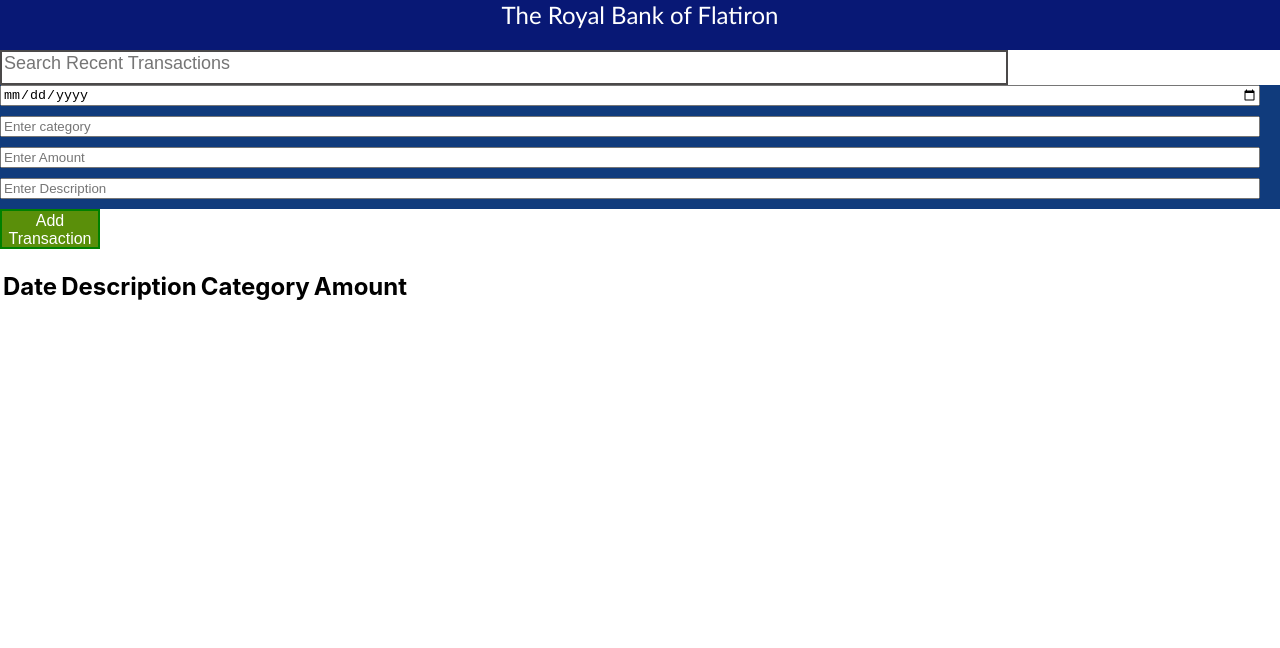
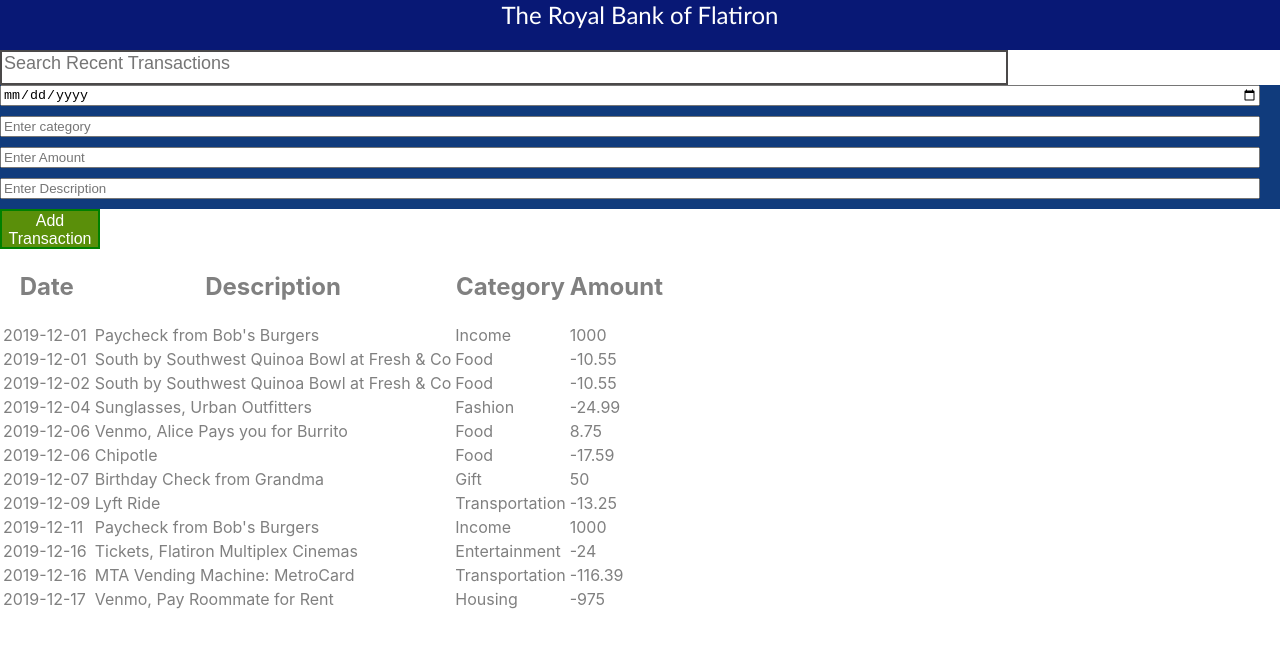
Before and after one commit to Feliciakwame/flatiron-bank, a React (Create React App) app: page / in a window 1280 px wide. Shown: the top 648 px of the page. Built offline with nearby package versions, Linux system fonts and the light colour scheme; data requests are answered from the project's data file.

Commit message:
Creation of banklist and data fetching

```diff
--- a/src/App.css
+++ b/src/App.css
@@ -69,8 +69,17 @@
   border: 2px solid green;
   width: 100px;
   height: 40px;
+  cursor: pointer;
 }
 .AddBtn:hover {
   transition-duration: 0.25s;
   background-color: rgb(55, 184, 55);
 }
+.BankList {
+  background-color: white;
+  color: grey;
+}
+.BankList {
+  .DateList {
+  }
+}
--- a/src/components/BankList.jsx
+++ b/src/components/BankList.jsx
@@ -1,27 +1,44 @@
 import React from "react";
+import { useEffect, useState } from "react";
 
 function BankList() {
+  const [transactions, setTransactions] = useState([]);
+  useEffect(() => {
+    fetch(`http://localhost:3000/transactions`)
+      .then((res) => res.json())
+      .then((data) => setTransactions(data))
+      .catch((error) => console.log(error));
+  }, []);
+  console.log(transactions);
   return (
-    <div>
-      <table className="BankList">
+    <table className="BankList">
+      <thead>
         <tr>
-          <th>
-            <h2>
-              <strong>Date</strong>
-            </h2>
+          <th className="DateList">
+            <h2>Date</h2>
           </th>
-          <th>
+          <th className="DescriptionList">
             <h2>Description</h2>
           </th>
-          <th>
+          <th className="CategoryList">
             <h2>Category</h2>
           </th>
-          <th>
+          <th className="AmountList">
             <h2>Amount</h2>
           </th>
         </tr>
-      </table>
-    </div>
+      </thead>
+      <tbody>
+        {transactions.map((data, id) => (
+          <tr key={id}>
+            <td>{data.date}</td>
+            <td>{data.description}</td>
+            <td>{data.category}</td>
+            <td>{data.amount}</td>
+          </tr>
+        ))}
+      </tbody>
+    </table>
   );
 }
 
```
